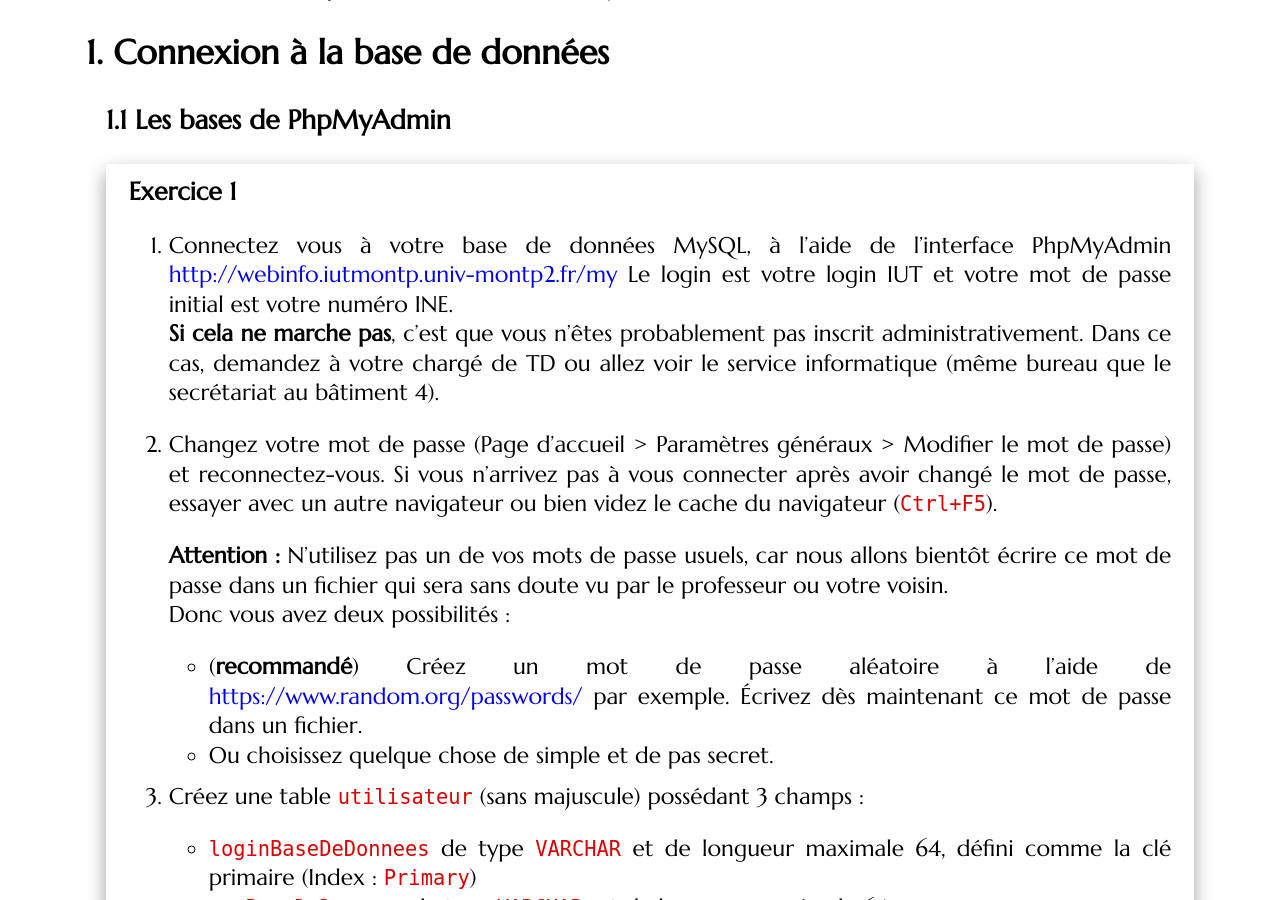
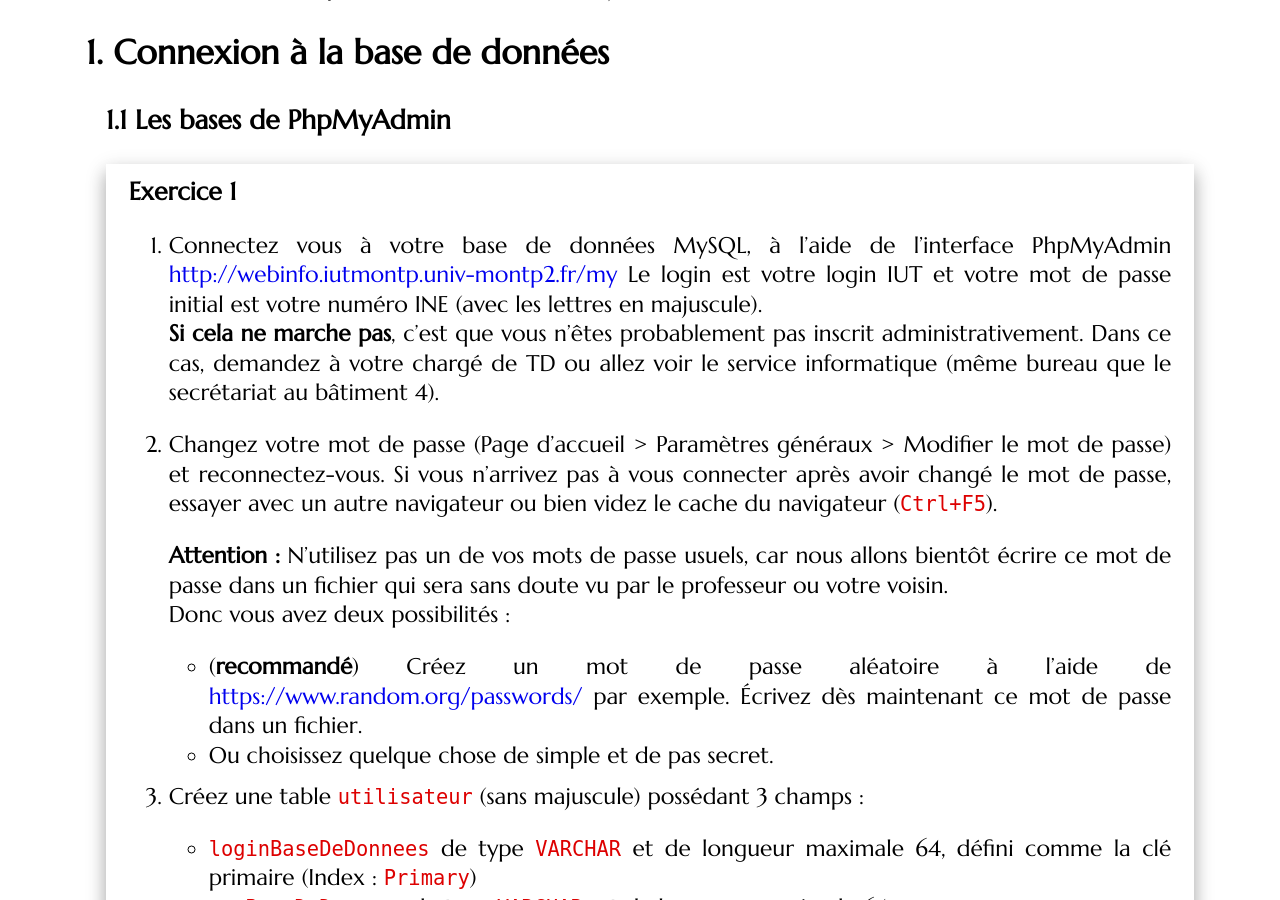
Before and after one commit to romainlebreton/R3.01-DeveloppementWeb, a Jekyll site: the page built from tutorials/tutorial2.md, in a window 1280 px wide and 900 px high, scrolled down 339 px. Built offline with Jekyll 4.4.1, drawn with Linux system fonts in a browser that asks for light colours; some web fonts are replaced.

Commit message:
INE majuscule

```diff
--- a/tutorials/tutorial2.md
+++ b/tutorials/tutorial2.md
@@ -29,7 +29,7 @@ objets d'une visite à l'autre du site web.
 1. Connectez vous à votre base de données MySQL, à l'aide de l'interface
    PhpMyAdmin
    [http://webinfo.iutmontp.univ-montp2.fr/my](http://webinfo.iutmontp.univ-montp2.fr/my)
-   Le login est votre login IUT et votre mot de passe initial est votre numéro INE.
+   Le login est votre login IUT et votre mot de passe initial est votre numéro INE (avec les lettres en majuscule).
    **Si cela ne marche pas**, c'est que vous n'êtes probablement pas inscrit administrativement. Dans ce cas, demandez à votre chargé de TD ou allez voir le service informatique (même bureau que le secrétariat au bâtiment 4).
 
 
```
